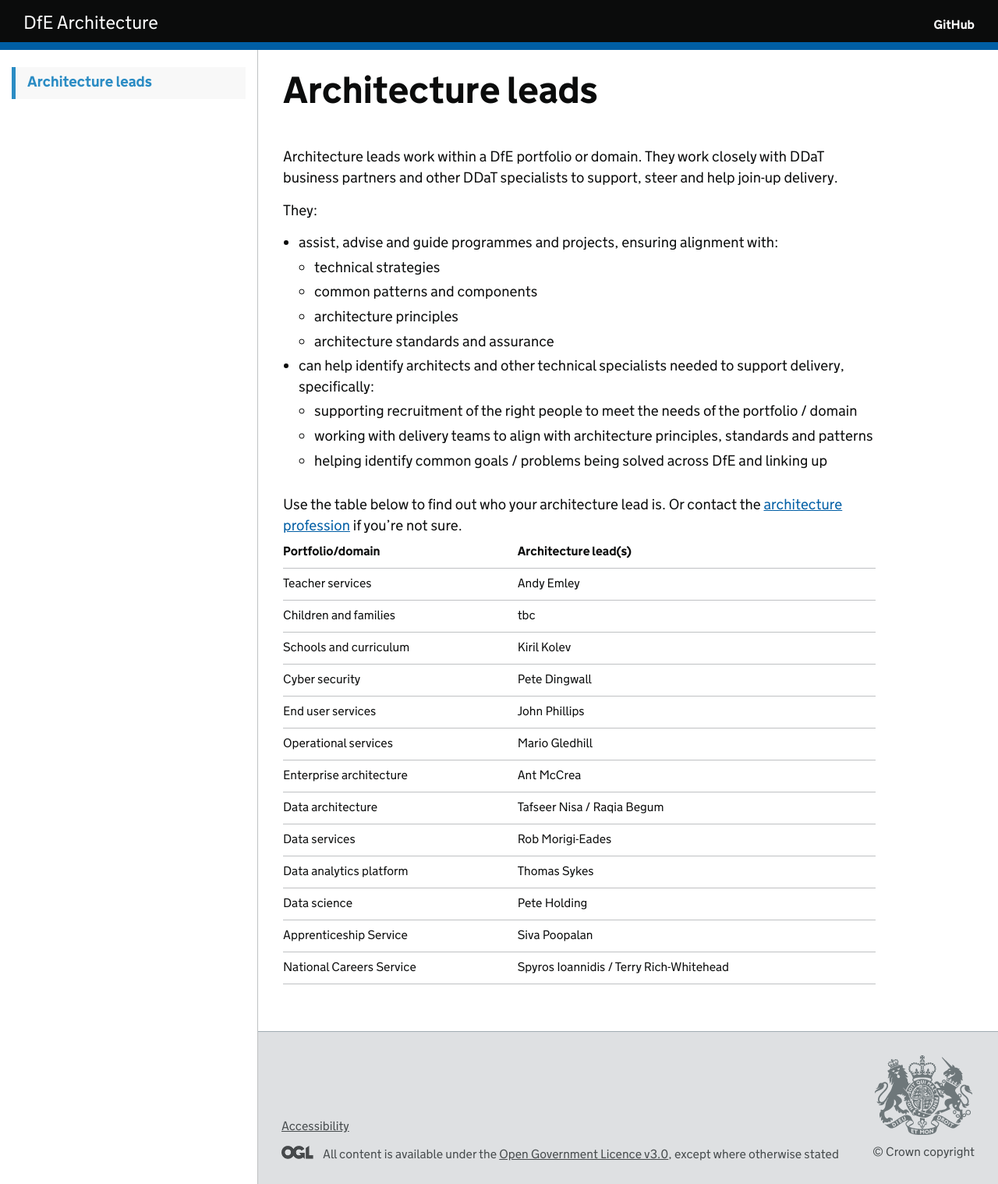
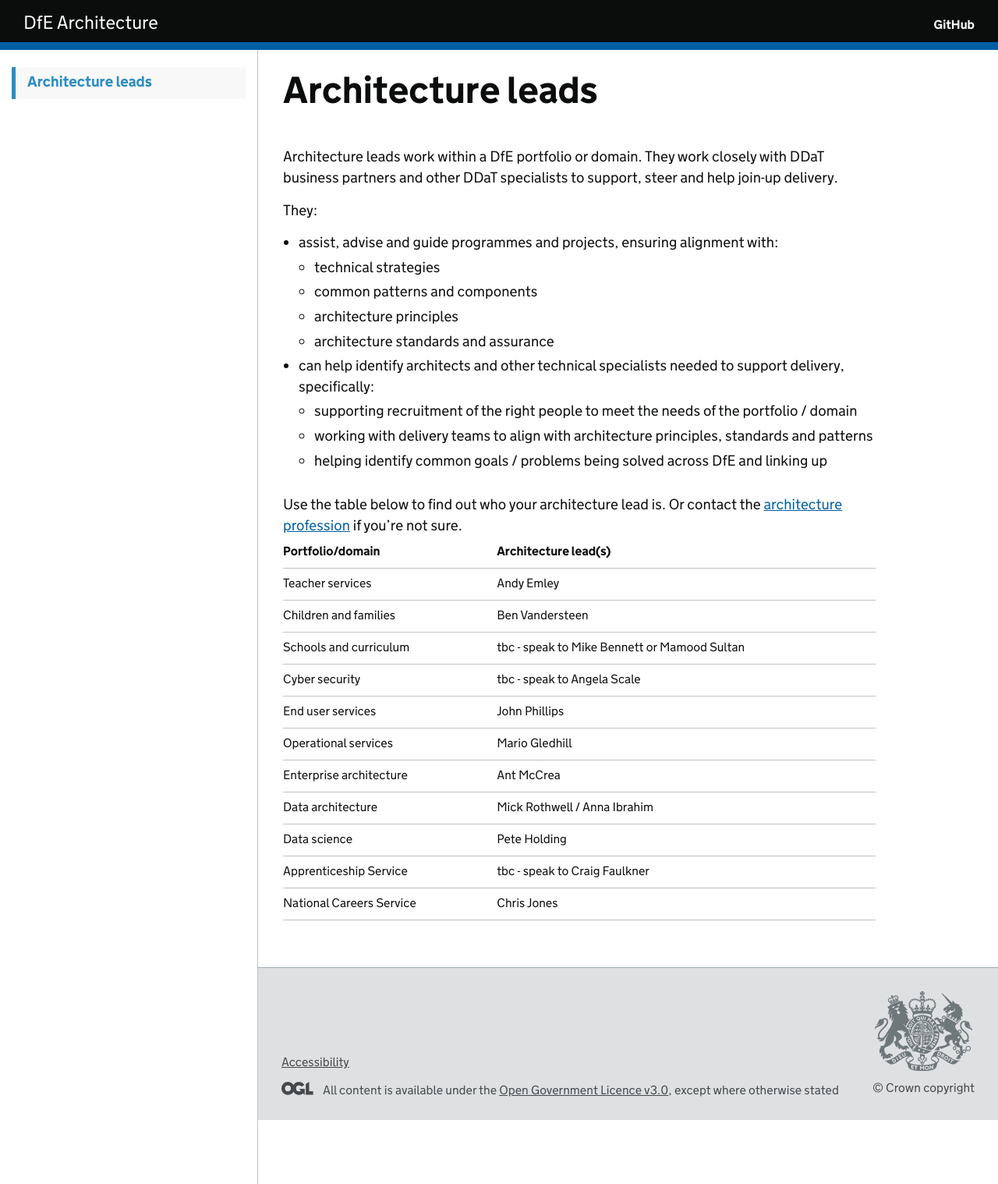
Before and after one commit to DFE-Digital/architecture, a Jekyll site: the page built from profession/architecture-leads.md, in a window 1280 px wide. Shown: the whole page at 78% size. Built offline with Jekyll 4.4.1, drawn with Linux system fonts in a browser that asks for light colours; our own code applies the rules of GitHub Pages for plain Markdown files.

Commit message:
Update architecture leads

```diff
--- a/profession/architecture-leads.md
+++ b/profession/architecture-leads.md
@@ -24,15 +24,13 @@ Use the table below to find out who your architecture lead is. Or contact the [a
 | Portfolio/domain | Architecture lead(s) |
 | - | - |
 | Teacher services | Andy Emley |
-| Children and families | tbc |
-| Schools and curriculum | Kiril Kolev |
-| Cyber security | Pete Dingwall |
+| Children and families | Ben Vandersteen |
+| Schools and curriculum | tbc - speak to Mike Bennett or Mamood Sultan |
+| Cyber security | tbc - speak to Angela Scale |
 | End user services | John Phillips |
 | Operational services | Mario Gledhill |
 | Enterprise architecture | Ant McCrea |
-| Data architecture | Tafseer Nisa / Raqia Begum |
-| Data services | Rob Morigi-Eades |
-| Data analytics platform | Thomas Sykes |
+| Data architecture | Mick Rothwell / Anna Ibrahim |
 | Data science | Pete Holding |
-| Apprenticeship Service | Siva Poopalan |
-| National Careers Service | Spyros Ioannidis / Terry Rich-Whitehead |
+| Apprenticeship Service | tbc - speak to Craig Faulkner |
+| National Careers Service | Chris Jones |
```
Also changed, not shown: other parts of profession/architecture-leads.md (+1 -1 lines).
